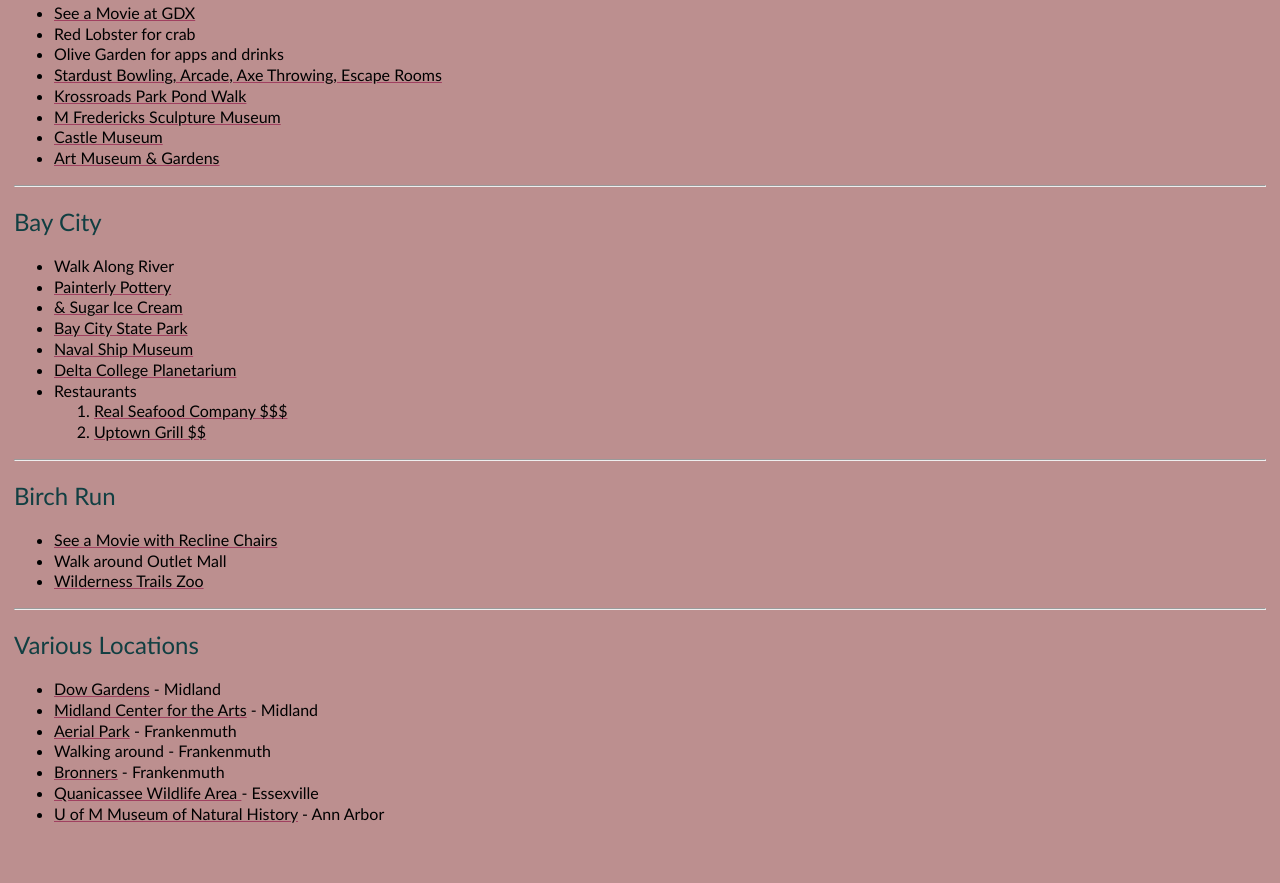
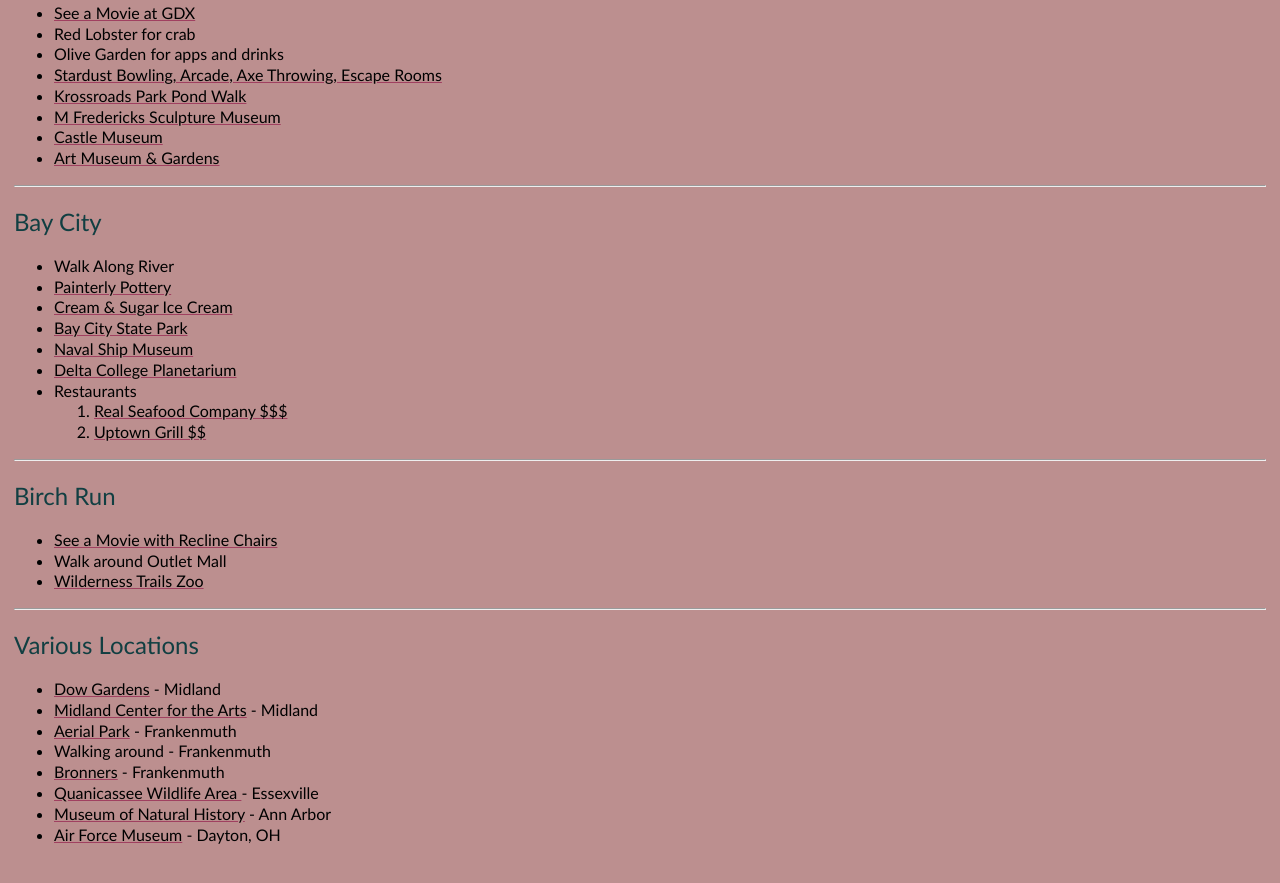
Before and after one commit to Rachel-Paul/Date-Ideas, a plain HTML site: page index.html in a window 1280 px wide. Shown: the part 936-1819 px from the top of the page. Drawn offline with Linux system fonts and the light colour scheme.

Commit message:
Update index.html

```diff
--- a/index.html
+++ b/index.html
@@ -31,7 +31,7 @@
     <ul>
         <li>Walk Along River</li>
         <li><a href="https://www.painterlypottery.net/" target="_blank">Painterly Pottery</a></li>
-        <li><a href="https://www.michigancreamsugar.com/pages/our-flavors-1" target="_blank">& Sugar Ice Cream</a></li>
+        <li><a href="https://www.michigancreamsugar.com/pages/our-flavors-1" target="_blank">Cream & Sugar Ice Cream</a></li>
         <li><a href="https://www.google.com/maps/place/Bay+City+State+Park/@43.6669034,-83.9083612,17z/data=!3m1!4b1!4m6!3m5!1s0x88215e4c589a44f5:0x3e7d08ef5af11bc3!8m2!3d43.6669034!4d-83.9057863!16zL20vMGZkanJt?entry=ttu&g_ep=EgoyMDI1MTExMS4wIKXMDSoASAFQAw%3D%3D" target="_blank">Bay City State Park</a></li>
         <li><a href="https://svnsm.com/" target="_blank">Naval Ship Museum</a></li>
         <li><a href="https://www.delta.edu/planetarium/" target="_blank">Delta College Planetarium</a></li>
@@ -58,7 +58,8 @@
         <li>Walking around - Frankenmuth</li>
         <li><a href="https://www.bronners.com/store-hours" target="_blank">Bronners</a> - Frankenmuth</li>
         <li><a href="https://www.google.com/maps/place/Quanicassee+Wildlife+Area/@43.6361293,-83.7809071,17z/data=!3m1!4b1!4m6!3m5!1s0x88215812c95bb4cd:0x6828e462abe885ee!8m2!3d43.6361293!4d-83.7783322!16s%2Fg%2F1ttpbxxs?entry=ttu&g_ep=EgoyMDI1MTExMS4wIKXMDSoASAFQAw%3D%3D" target="_blank">Quanicassee Wildlife Area </a>- Essexville</li>
-        <li><a href="https://lsa.umich.edu/ummnh" target="_blank">U of M Museum of Natural History</a> - Ann Arbor</li>
+        <li><a href="https://lsa.umich.edu/ummnh" target="_blank">Museum of Natural History</a> - Ann Arbor</li>
+        <li><a href="https://www.nationalmuseum.af.mil/">Air Force Museum</a> - Dayton, OH</li>
     </ul>
 </body>
 
```
